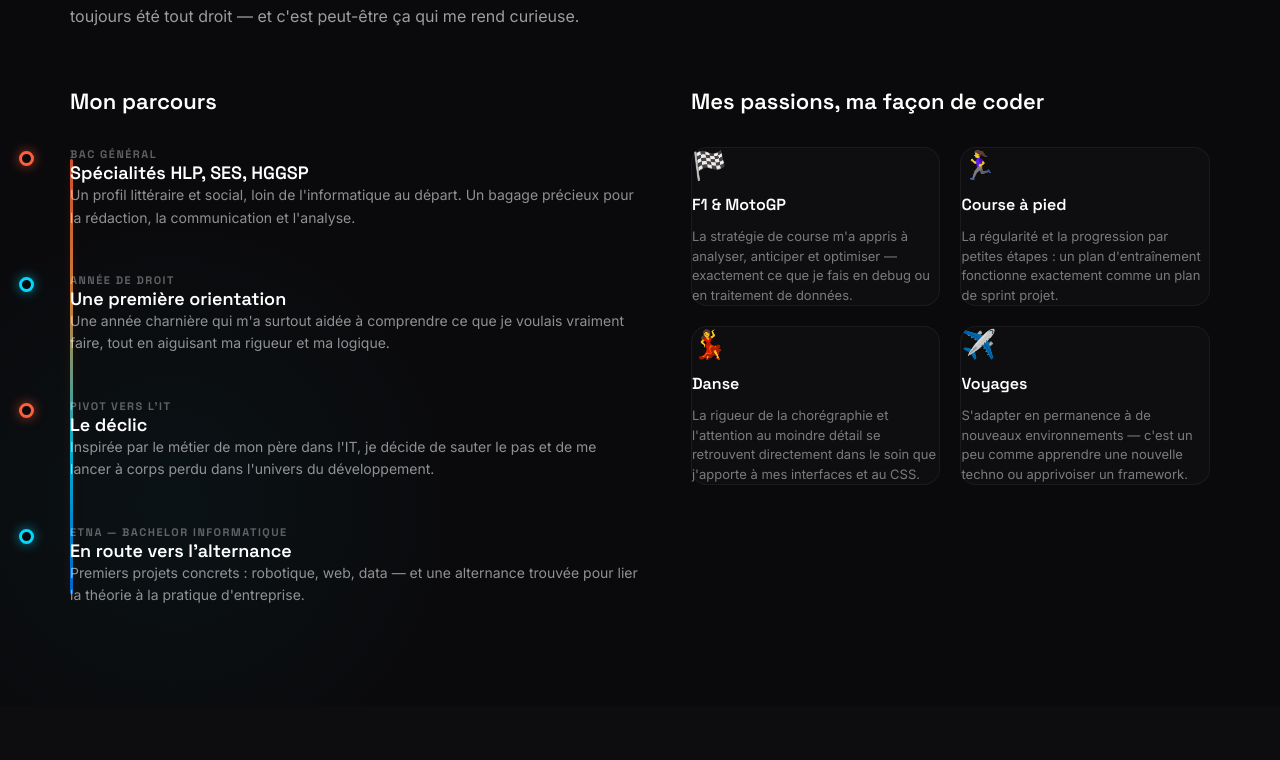
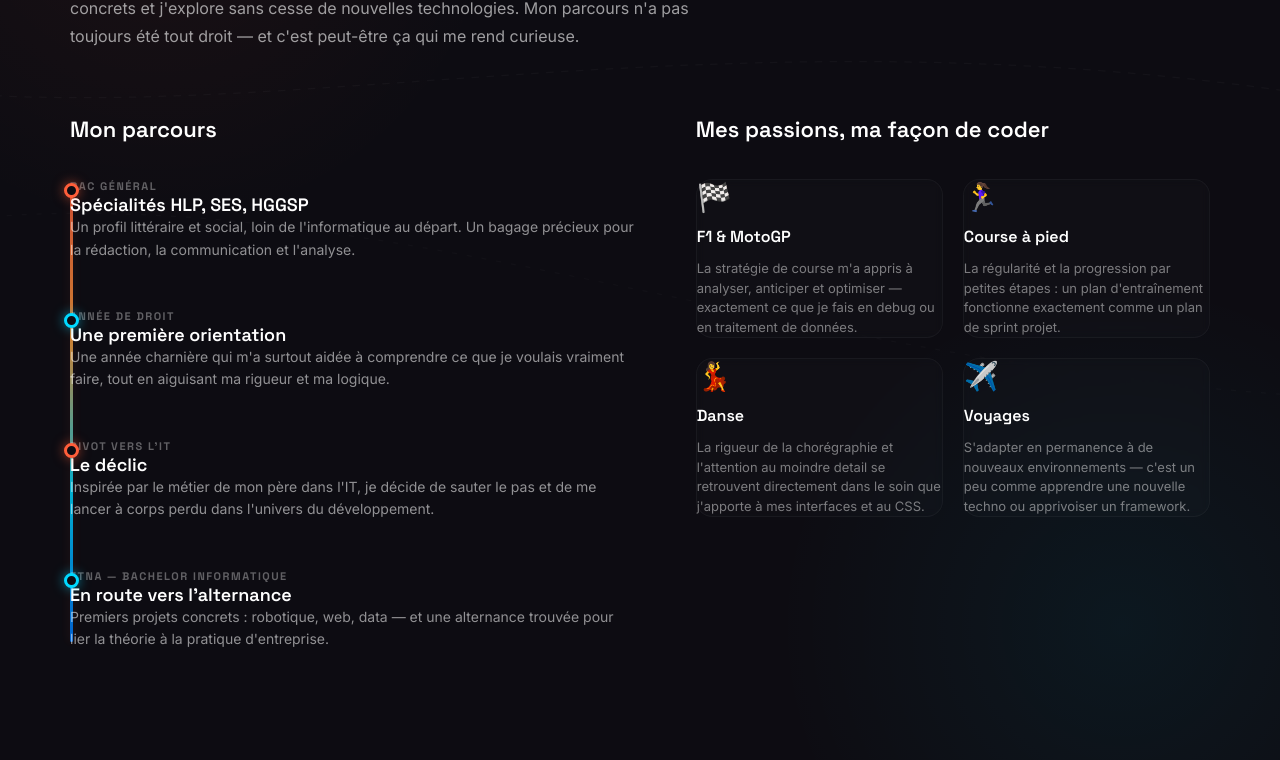
Before and after one commit to przlelia-art/Portfolio, a React (Vite) app: page / in a window 1280 px wide. Shown: the part 1060-1820 px from the top of the page. Built offline with nearby package versions, Linux system fonts and the light colour scheme.

Commit message:
fix(about): correction of background and writing of experience

```diff
--- a/src/components/About.jsx
+++ b/src/components/About.jsx
@@ -23,7 +23,7 @@
         .about-grid {
           display: grid;
           grid-template-columns: 1.1fr 1fr;
-          gap: 50px;
+          gap: 60px;
           margin-top: 48px;
           position: relative;
           z-index: 5;
@@ -36,23 +36,23 @@
           }
         }
 
-        /* --- CONFIGURATION TIMELINE RECALCULÉE --- */
+        /* --- TIMELINE DE SÉCURITÉ --- */
         .timeline-container {
           position: relative;
-          padding-left: 45px; /* Plus d'espace pour éloigner complètement le texte */
-          margin-left: 10px;
+          padding-left: 0;
+          margin-left: 20px;
           display: flex;
           flex-direction: column;
-          gap: 44px;
+          gap: 48px;
         }
 
-        /* La ligne verticale dégradée */
+        /* Ligne verticale avec le dégradé que tu aimes */
         .timeline-container::before {
           content: '';
           position: absolute;
           left: 0;
-          top: 12px;
-          bottom: 12px;
+          top: 8px;
+          bottom: 8px;
           width: 3px;
           background: linear-gradient(to bottom, #ff5e3a, #ff9e3a, #00d9ff, #0077ff);
           border-radius: 4px;
@@ -62,20 +62,22 @@
 
         .timeline-item {
           position: relative;
+          display: flex;
+          flex-direction: column;
         }
 
-        /* Ajustement de la position des ronds sur la ligne */
+        /* Ronds ajustés sur l'axe de la ligne */
         .timeline-dot {
           position: absolute;
-          left: -51px; /* Repositionné au pixel près sur la ligne à gauche */
+          left: -6px;
           top: 4px;
           width: 15px;
           height: 15px;
           border-radius: 50%;
-          background: #0a0a0c; /* Fond identique au Hero */
+          background: #0d0c12; /* Mis à jour avec la nouvelle couleur de fond */
           border: 3px solid #ff5e3a;
           box-shadow: 0 0 12px rgba(255, 94, 58, 0.6);
-          z-index: 2;
+          z-index: 10;
           transition: all 0.3s ease;
         }
 
@@ -84,8 +86,9 @@
           box-shadow: 0 0 12px rgba(0, 217, 255, 0.6);
         }
 
-        .timeline-item:hover .timeline-dot {
-          transform: scale(1.2);
+        /* ZONE TAMPON LARGE POUR ÉLOIGNER L'ÉCRITURE */
+        .timeline-content {
+          margin-left: 54px; /* Augmenté pour décoller complètement le texte */
         }
 
         .timeline-tag {
@@ -96,7 +99,6 @@
           text-transform: uppercase;
           color: rgba(255, 255, 255, 0.35);
           margin-bottom: 6px;
-          display: block;
         }
 
         .timeline-title {
@@ -127,18 +129,19 @@
         }
 
         .passion-card {
-          background: rgba(255, 255, 255, 0.02);
-          border: 1px solid rgba(255, 255, 255, 0.05);
+          background: rgba(255, 255, 255, 0.015);
+          border: 1px solid rgba(255, 255, 255, 0.04);
           border-radius: 16px;
           padding: 24px;
           transition: all 0.3s ease;
           display: flex;
           flex-direction: column;
           gap: 12px;
+          backdrop-filter: blur(4px);
         }
 
         .passion-card:hover {
-          background: rgba(255, 255, 255, 0.04);
+          background: rgba(255, 255, 255, 0.03);
           border-color: rgba(0, 217, 255, 0.2);
           transform: translateY(-4px);
         }
@@ -159,14 +162,25 @@
           color: rgba(255, 255, 255, 0.45);
           line-height: 1.5;
         }
+
+        /* --- LIGNES DE FOND --- */
+        .bg-track {
+          position: absolute;
+          width: 140%;
+          height: 100%;
+          top: 0;
+          left: -20%;
+          opacity: 0.15;
+          z-index: 1;
+        }
       `}</style>
 
       <section
         id="about"
         style={{
-          background: "#0a0a0c", /* Fond identique au Hero */
+          background: "#0d0c12", /* Le fond moins noir et identique à ton Hero */
           minHeight: "100vh",
-          padding: "100px 24px",
+          padding: "120px 24px",
           display: "flex",
           justifyContent: "center",
           alignItems: "center",
@@ -175,17 +189,31 @@
           overflow: "hidden"
         }}
       >
-        {/* Rappel discret de la lueur du Hero */}
+        {/* Halo Orange - Haut Gauche */}
         <div style={{
-          position: "absolute", width: "600px", height: "600px", borderRadius: "50%",
-          background: "radial-gradient(circle, rgba(0,217,255,0.04) 0%, transparent 70%)",
-          bottom: "-10%", left: "-10%", pointerEvents: "none"
+          position: "absolute", width: "700px", height: "700px", borderRadius: "50%",
+          background: "radial-gradient(circle, rgba(255,94,58,0.06) 0%, transparent 70%)",
+          top: "-20%", left: "-15%", pointerEvents: "none"
         }} />
 
-        <div style={{ width: "100%", maxWidth: "1140px", margin: "0 auto" }}>
+        {/* Halo Cyan - Bas Droite */}
+        <div style={{
+          position: "absolute", width: "700px", height: "700px", borderRadius: "50%",
+          background: "radial-gradient(circle, rgba(0,217,255,0.06) 0%, transparent 70%)",
+          bottom: "-20%", right: "-15%", pointerEvents: "none"
+        }} />
+
+        {/* Trajectoires SVG */}
+        <svg className="bg-track" viewBox="0 0 1440 800" fill="none" xmlns="http://www.w3.org/2000/svg" pointerEvents="none">
+          <path d="M-100 200 C 300 400, 800 100, 1600 350" stroke="rgba(255,255,255,0.2)" strokeWidth="1" strokeDasharray="6 6"/>
+          <path d="M-100 450 C 400 200, 900 600, 1600 500" stroke="rgba(255,255,255,0.15)" strokeWidth="1" strokeDasharray="4 8"/>
+        </svg>
+
+        {/* CONTENEUR PRINCIPAL */}
+        <div style={{ width: "100%", maxWidth: "1140px", margin: "0 auto", position: "relative", zIndex: "10" }}>
 
           {/* En-tête */}
-          <div style={{ maxWidth: "680px", marginBottom: "56px" }}>
+          <div style={{ maxWidth: "680px", marginBottom: "64px" }}>
             <h2
               className="about-title"
               style={{
@@ -213,10 +241,9 @@
             </p>
           </div>
 
-          {/* Grille principale */}
           <div className="about-grid">
 
-            {/* PARCOURS (Avec marges fixes) */}
+            {/* PARCOURS AVEC TEXTE DÉCALÉ */}
             <div>
               <h3
                 style={{
@@ -224,7 +251,7 @@
                   fontSize: "22px",
                   fontWeight: "600",
                   color: "#fff",
-                  marginBottom: "32px"
+                  marginBottom: "36px"
                 }}
               >
                 Mon parcours
@@ -233,38 +260,46 @@
               <div className="timeline-container">
                 <div className="timeline-item">
                   <div className="timeline-dot" />
+                  <div className="timeline-content">
                     <div className="timeline-tag">Bac Général</div>
                     <h4 className="timeline-title">Spécialités HLP, SES, HGGSP</h4>
                     <p className="timeline-desc">
                       Un profil littéraire et social, loin de l'informatique au départ. Un bagage précieux pour la rédaction, la communication et l'analyse.
                     </p>
                   </div>
+                </div>
 
                 <div className="timeline-item">
                   <div className="timeline-dot cyan" />
+                  <div className="timeline-content">
                     <div className="timeline-tag">Année de droit</div>
                     <h4 className="timeline-title">Une première orientation</h4>
                     <p className="timeline-desc">
                       Une année charnière qui m'a surtout aidée à comprendre ce que je voulais vraiment faire, tout en aiguisant ma rigueur et ma logique.
                     </p>
                   </div>
+                </div>
 
                 <div className="timeline-item">
                   <div className="timeline-dot" />
+                  <div className="timeline-content">
                     <div className="timeline-tag">Pivot vers l'IT</div>
                     <h4 className="timeline-title">Le déclic</h4>
                     <p className="timeline-desc">
                       Inspirée par le métier de mon père dans l'IT, je décide de sauter le pas et de me lancer à corps perdu dans l'univers du développement.
                     </p>
                   </div>
+                </div>
 
                 <div className="timeline-item">
                   <div className="timeline-dot cyan" />
+                  <div className="timeline-content">
                     <div className="timeline-tag">ETNA — Bachelor Informatique</div>
                     <h4 className="timeline-title">En route vers l'alternance</h4>
                     <p className="timeline-desc">
                       Premiers projets concrets : robotique, web, data — et une alternance trouvée pour lier la théorie à la pratique d'entreprise.
                     </p>
+                  </div>
                 </div>
               </div>
             </div>
@@ -277,7 +312,7 @@
                   fontSize: "22px",
                   fontWeight: "600",
                   color: "#fff",
-                  marginBottom: "32px"
+                  marginBottom: "36px"
                 }}
               >
                 Mes passions, ma façon de coder
@@ -304,7 +339,7 @@
                   <div className="passion-icon">💃</div>
                   <h4 className="passion-title">Danse</h4>
                   <p className="passion-desc">
-                    La rigueur de la chorégraphie et l'attention au moindre détail se retrouvent directement dans le soin que j'apporte à mes interfaces et au CSS.
+                    La rigueur de la chorégraphie et l'attention au moindre detail se retrouvent directement dans le soin que j'apporte à mes interfaces et au CSS.
                   </p>
                 </div>
 
```
Lines whose indentation alone changed are shown as unchanged.
